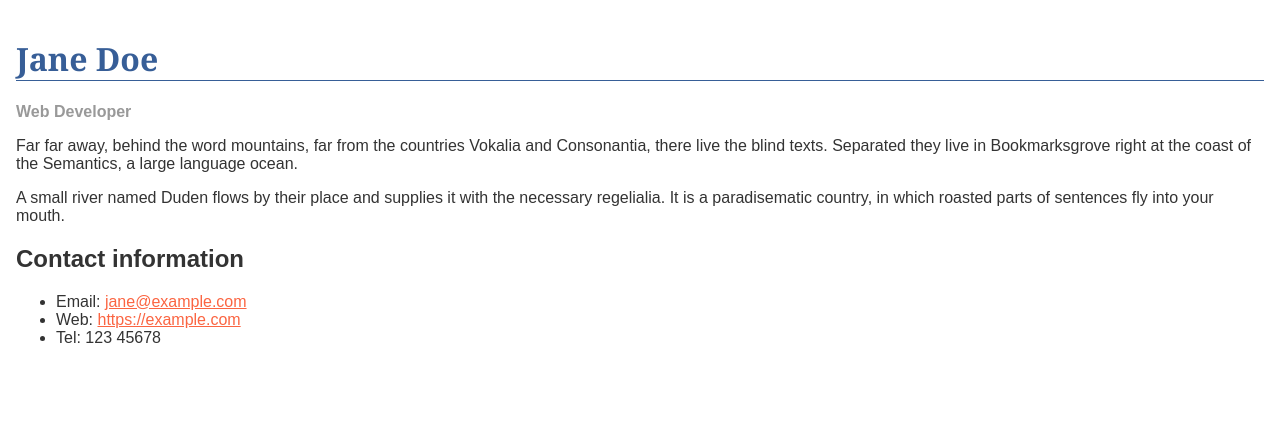
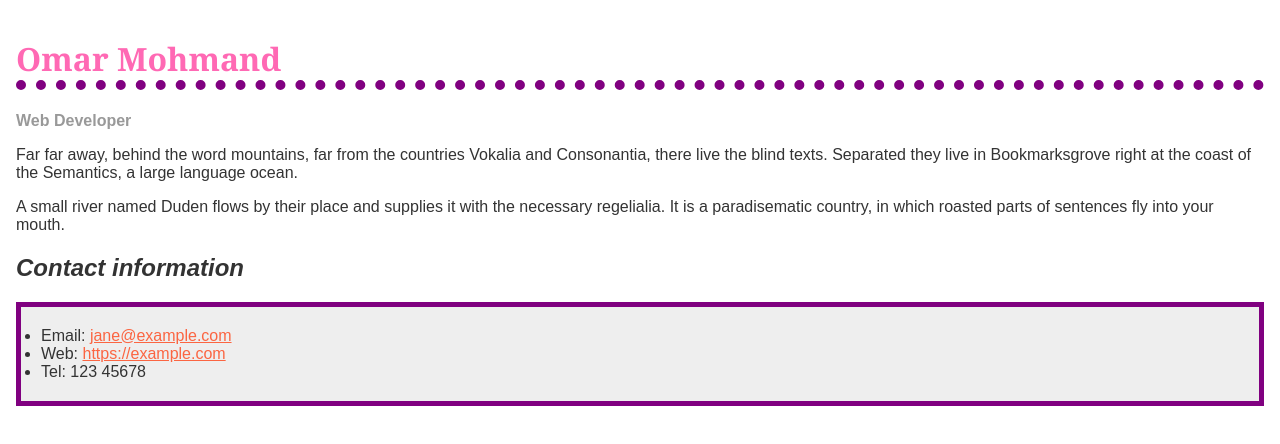
Before and after one commit to OmarMohmand/100297630, a plain HTML site: page Css Assignment3 Part 1/Assignment3Part1.html in a window 1280 px wide. Drawn offline with Linux system fonts and the light colour scheme.

Commit message:
Part1 Done

```diff
--- a/Css Assignment3 Part 1/biog-download.html
+++ b/Css Assignment3 Part 1/Assignment3Part1.html
@@ -1,5 +1,12 @@
-<!doctype html>
-<html lang="en">
+<!--
+	Name: Omar Mohmand
+	File: blog-download.html
+	Date: 22 February 2024
+	Formatting a biogrpahy using CSS
+	-->
+  <!doctype html>
+  <html lang="en">
+
   <head>
     <meta charset="utf-8" />
     <meta name="viewport" content="width=device-width" />
@@ -14,14 +21,15 @@
       }
 
       h1 {
-        color: #375e97;
+        color: hotpink;
         font-size: 2em;
         font-family: Georgia, "Times New Roman", Times, serif;
-        border-bottom: 1px solid #375e97;
+        border-bottom: 10px dotted purple;
       }
 
       h2 {
         font-size: 1.5em;
+        font-style: italic;
       }
 
       .job-title {
@@ -35,13 +43,13 @@
       }
 
       a:hover {
-        text-decoration: none;
+        color: green;
       }
     </style>
   </head>
 
   <body>
-    <h1>Jane Doe</h1>
+    <h1>Omar Mohmand</h1>
     <div class="job-title">Web Developer</div>
     <p>
       Far far away, behind the word mountains, far from the countries Vokalia
@@ -57,7 +65,7 @@
     </p>
 
     <h2>Contact information</h2>
-    <ul>
+    <ul style="background-color: #eeeeee; border: 5px solid purple; padding: 20px;">
       <li>
         Email:
         <a href="mailto:jane@example.com">jane@example.com</a>
@@ -69,4 +77,7 @@
       <li>Tel: 123 45678</li>
     </ul>
   </body>
-</html>
+
+  </html>
+
+  </html>
```
